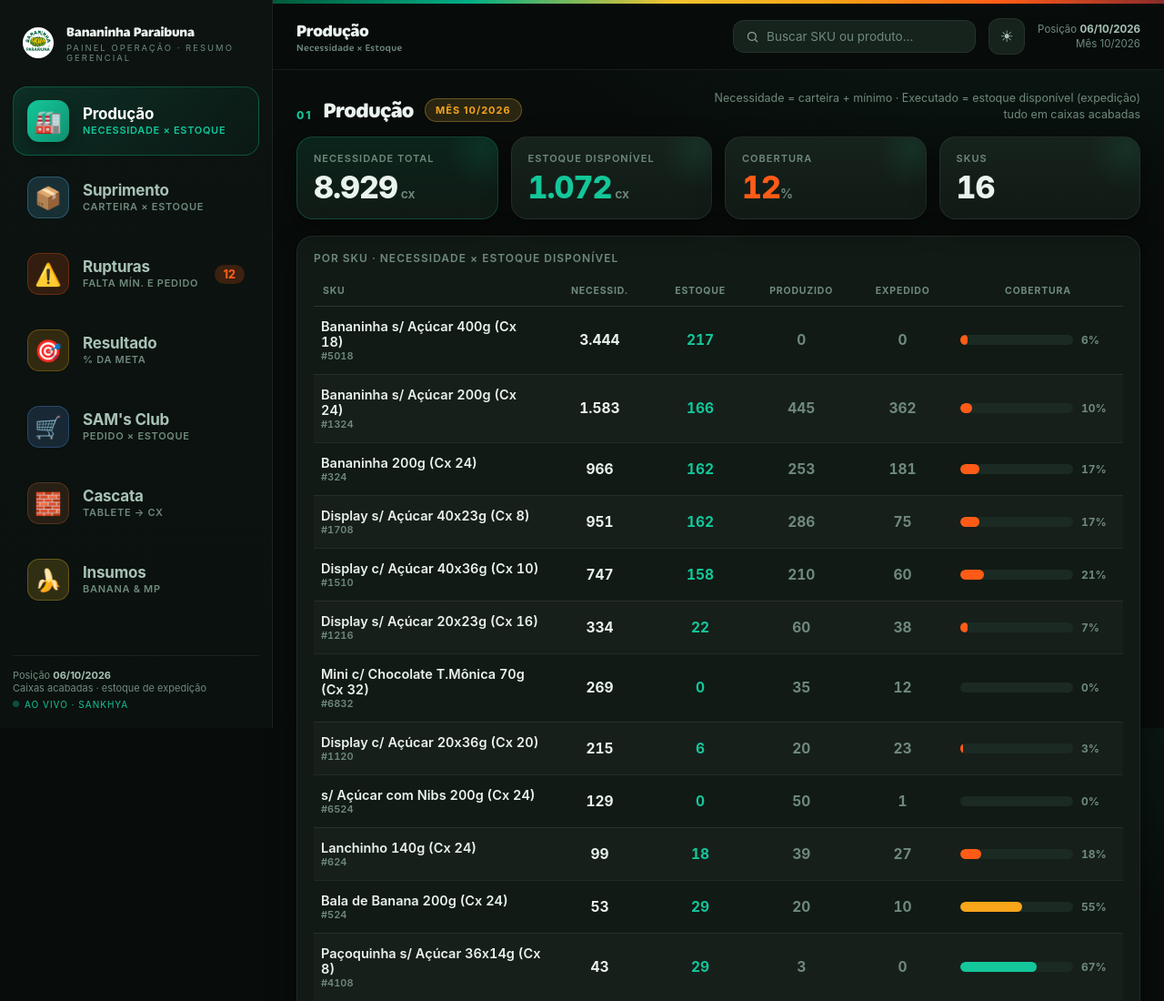
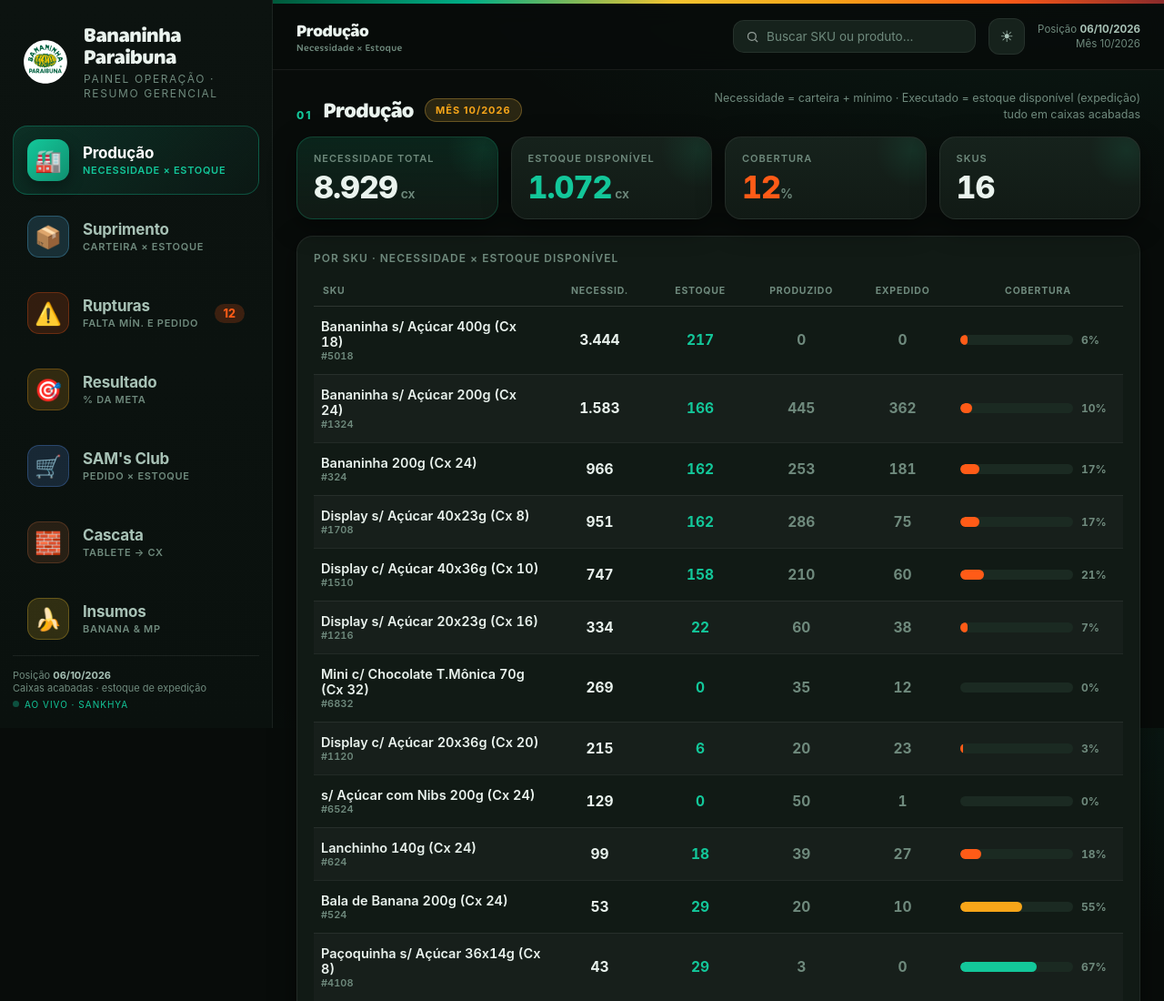
Before and after one commit to lpaiola/bp-painel, a plain HTML site: page index.html in a window 1280 px wide. Shown: the top 1100 px of the page at 91% size. Drawn offline with Linux system fonts and the light colour scheme.

Commit message:
Add files via upload

```diff
--- a/index.html
+++ b/index.html
@@ -31,10 +31,10 @@
 
 /* ---------- SIDEBAR (desktop) ---------- */
 .rail{background:linear-gradient(180deg,var(--bg2),#0A110E);border-right:1px solid var(--line);display:flex;flex-direction:column;padding:20px 14px;position:sticky;top:0;height:100vh}
-.brand{display:flex;align-items:center;gap:11px;padding:4px 8px 16px}
+.brand{display:flex;align-items:center;gap:14px;padding:6px 8px 18px}
 .brand .dot{width:34px;height:34px;border-radius:10px;background:linear-gradient(135deg,var(--teal),var(--verde));box-shadow:0 6px 18px rgba(31,215,154,.35);display:flex;align-items:center;justify-content:center;font-weight:800;color:#06130d;font-size:17px}
-.brand b{font-size:15px;font-weight:800;letter-spacing:-.2px;line-height:1}
-.brand small{display:block;font-size:9.5px;color:var(--mut);text-transform:uppercase;letter-spacing:2px;margin-top:3px}
+.brand b{font-size:23px;font-weight:800;letter-spacing:-.4px;line-height:1.05}
+.brand small{display:block;font-size:12px;color:var(--mut);text-transform:uppercase;letter-spacing:1.6px;margin-top:5px;line-height:1.3}
 .nav{display:flex;flex-direction:column;gap:8px;margin-top:10px}
 .navit{display:flex;align-items:center;gap:15px;padding:14px 15px;border-radius:16px;color:var(--txt2);cursor:pointer;border:1px solid transparent;transition:.25s}
 .navit .ic{width:46px;height:46px;border-radius:13px;background:var(--surface2);display:flex;align-items:center;justify-content:center;font-size:24px;flex:0 0 auto;border:1px solid var(--line);transition:.25s}
@@ -202,7 +202,7 @@
 <body>
 <div class="app">
   <aside class="rail">
-    <div class="brand"><span class="logo" style="width:40px;height:40px"><svg id="Camada_1" xmlns="http://www.w3.org/2000/svg" version="1.1" viewBox="0 0 864.29 835.65">
+    <div class="brand"><span class="logo" style="width:56px;height:56px"><svg id="Camada_1" xmlns="http://www.w3.org/2000/svg" version="1.1" viewBox="0 0 864.29 835.65">
 
   <defs>
     <style>
```
